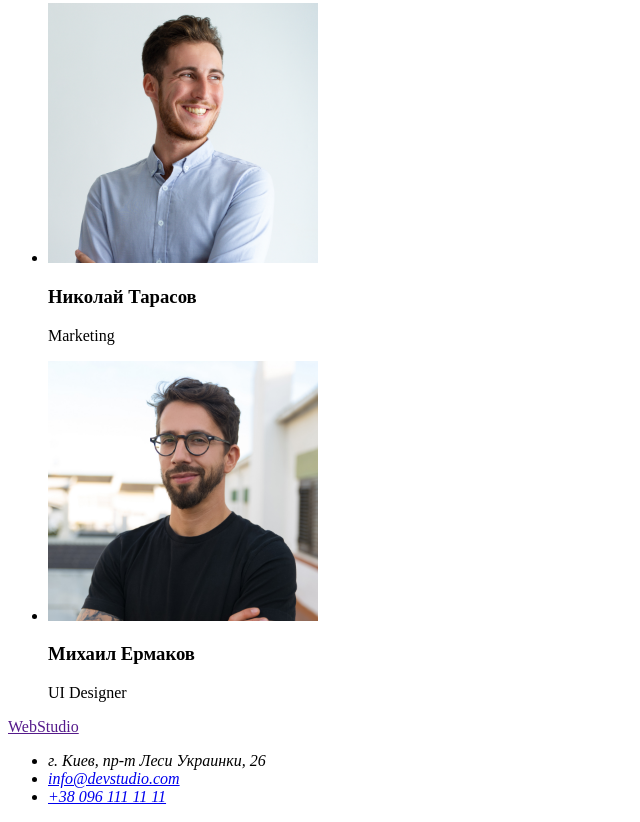
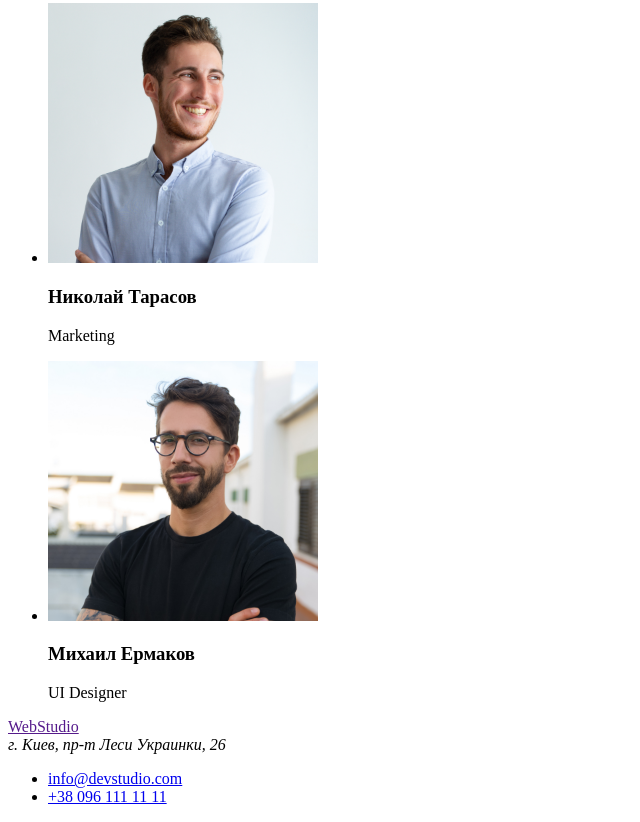
Before and after one commit to YuriySamuse/goit-markup-hw-01, a plain HTML site: page index.html in a window 1280 px wide. Shown: the part 2383-3205 px from the top of the page, without its empty margins (0-640 px from the left). Drawn offline with Linux system fonts and the light colour scheme.

Commit message:
Виправлено помилки

```diff
--- a/index.html
+++ b/index.html
@@ -25,13 +25,14 @@
             </ul>
 
     </header>
+
+    <!-- Контент страници -->
+    <main>
         <!-- Блок герой -->
         <div>
             <h1>Эффективные решения <br> для вашего бизнеса</h1>
             <button type="button">Заказать услугу</button>
         </div>
-    <!-- Контент страници -->
-    <main>
         <!-- Особенности -->
         <section>
             <h2>Особенности</h2>
@@ -67,9 +68,7 @@
                 <li>
                     <img src="./images/img3.jpg" alt="палитра цветов" width=370>
                 </li>
-
            </ul>
-
         </section>
         <!-- Наша команда -->
         <section>
@@ -97,18 +96,17 @@
                 </li>
             </ul>
         </section>
-
     </main>
     <!-- Подвал страници  -->
     <footer>
         <a href="">WebStudio</a>
         <address>
+            г. Киев, пр-т Леси Украинки, 26
+        </address>
         <ul>
-                <li>г. Киев, пр-т Леси Украинки, 26</li>
             <li><a href="mailto:info@devstudio.com">info@devstudio.com</a></li>
-                <li><a href="tel:+380961111111">+38 096 111 11 11</a></li></li>
+            <li><a href="tel:+380961111111">+38 096 111 11 11</a></li>
         </ul>
-        </address>
     </footer>
 </body>
 </html>
```
Lines whose indentation alone changed are shown as unchanged.
